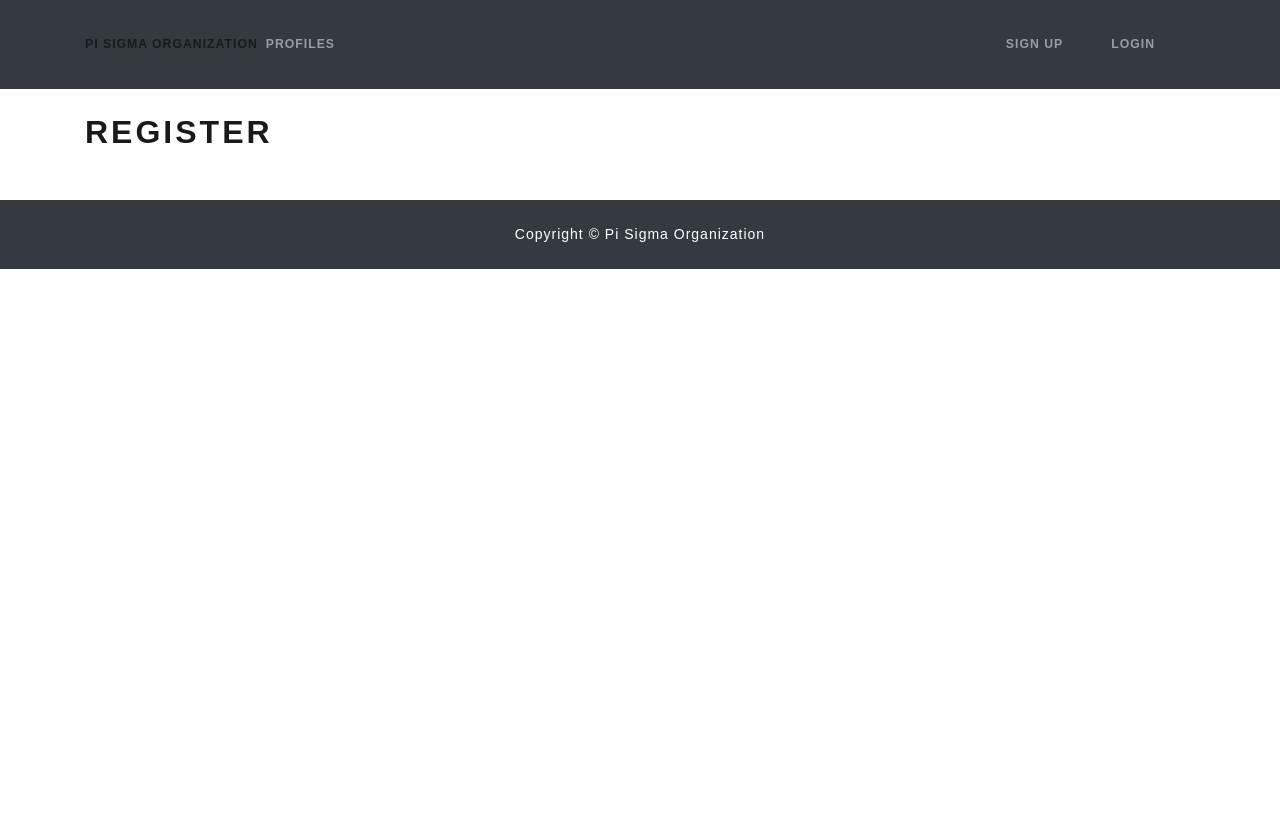
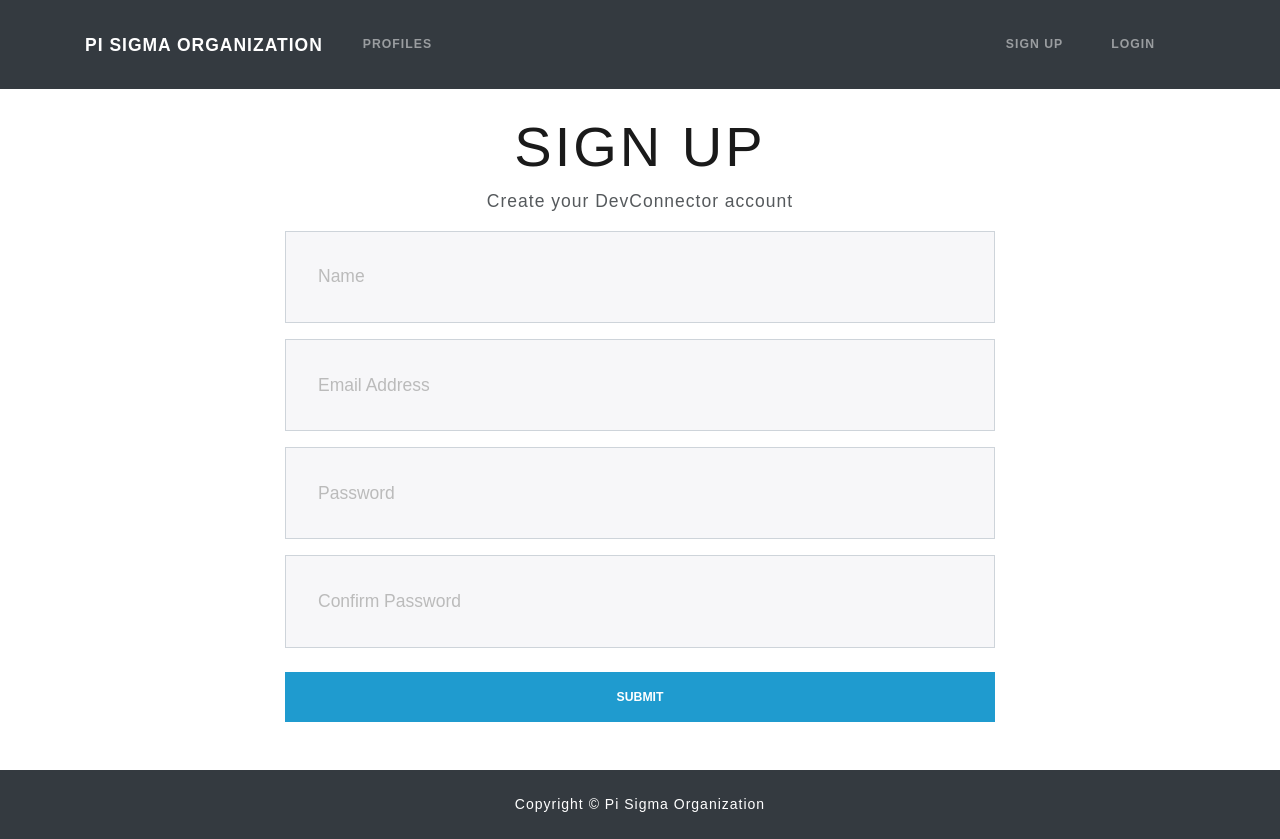
Before and after one commit to Pminniti/Minniti-Nodejs-React-App, a React (Create React App) app in the folder client/: page /register in a window 1280 px wide. Before the commit the page ends 800 px from the top, so only its background shows below. Built offline with nearby package versions, Linux system fonts and the light colour scheme.

Commit message:
Register Components Form

```diff
--- a/client/src/components/auth/Register.js
+++ b/client/src/components/auth/Register.js
@@ -1,10 +1,93 @@
 import React, { Component } from "react";
 
 class Register extends Component {
+  constructor() {
+    super();
+    this.state = {
+      name: "",
+      email: "",
+      password: "",
+      password2: "",
+      errors: {}
+    };
+
+    this.onChange = this.onChange.bind(this);
+    this.onSubmit = this.onSubmit.bind(this);
+  }
+
+  onChange(e) {
+    this.setState({ [e.target.name]: e.target.value });
+  }
+
+  onSubmit(e) {
+    e.preventDefault();
+
+    const newUser = {
+      name: this.state.name,
+      email: this.state.email,
+      password: this.state.password,
+      password2: this.state.password2
+    };
+
+    console.log(newUser);
+  }
+
   render() {
     return (
-      <div>
-        <h1>Register</h1>
+      <div className="register">
+        <div className="container">
+          <div className="row">
+            <div className="col-md-8 m-auto">
+              <h1 className="display-4 text-center">Sign Up</h1>
+              <p className="lead text-center">
+                Create your DevConnector account
+              </p>
+              <form onSubmit={this.onSubmit}>
+                <div className="form-group">
+                  <input
+                    type="text"
+                    className="form-control form-control-lg"
+                    placeholder="Name"
+                    name="name"
+                    value={this.state.name}
+                    onChange={this.onChange}
+                  />
+                </div>
+                <div className="form-group">
+                  <input
+                    type="email"
+                    className="form-control form-control-lg"
+                    placeholder="Email Address"
+                    name="email"
+                    value={this.state.email}
+                    onChange={this.onChange}
+                  />
+                </div>
+                <div className="form-group">
+                  <input
+                    type="password"
+                    className="form-control form-control-lg"
+                    placeholder="Password"
+                    name="password"
+                    value={this.state.password}
+                    onChange={this.onChange}
+                  />
+                </div>
+                <div className="form-group">
+                  <input
+                    type="password"
+                    className="form-control form-control-lg"
+                    placeholder="Confirm Password"
+                    name="password2"
+                    value={this.state.password2}
+                    onChange={this.onChange}
+                  />
+                </div>
+                <input type="submit" className="btn btn-info btn-block mt-4" />
+              </form>
+            </div>
+          </div>
+        </div>
       </div>
     );
   }
--- a/client/src/components/layout/Footer.js
+++ b/client/src/components/layout/Footer.js
@@ -3,7 +3,7 @@
 export default () => {
   return (
     <footer className="bg-dark text-white mt-5 p-4 text-center">
-      Copyright &copy; {new Date().getFullYear} Pi Sigma Organization
+      Copyright &copy; {Date().getFullYear} Pi Sigma Organization
     </footer>
   );
 };
--- a/client/src/components/layout/Navbar.js
+++ b/client/src/components/layout/Navbar.js
@@ -6,7 +6,7 @@
     return (
       <nav className="navbar navbar-expand-sm navbar-dark bg-dark mb-4">
         <div className="container">
-          <Link clLinkssName="navbar-brand" to="/">
+          <Link className="navbar-brand" to="/">
             Pi Sigma Organization
           </Link>
           <button
@@ -30,7 +30,7 @@
 
             <ul className="navbar-nav ml-auto">
               <li className="nav-item">
-                <Link className="nav-link" to="/reguster">
+                <Link className="nav-link" to="/register">
                   Sign Up
                 </Link>
               </li>
```
